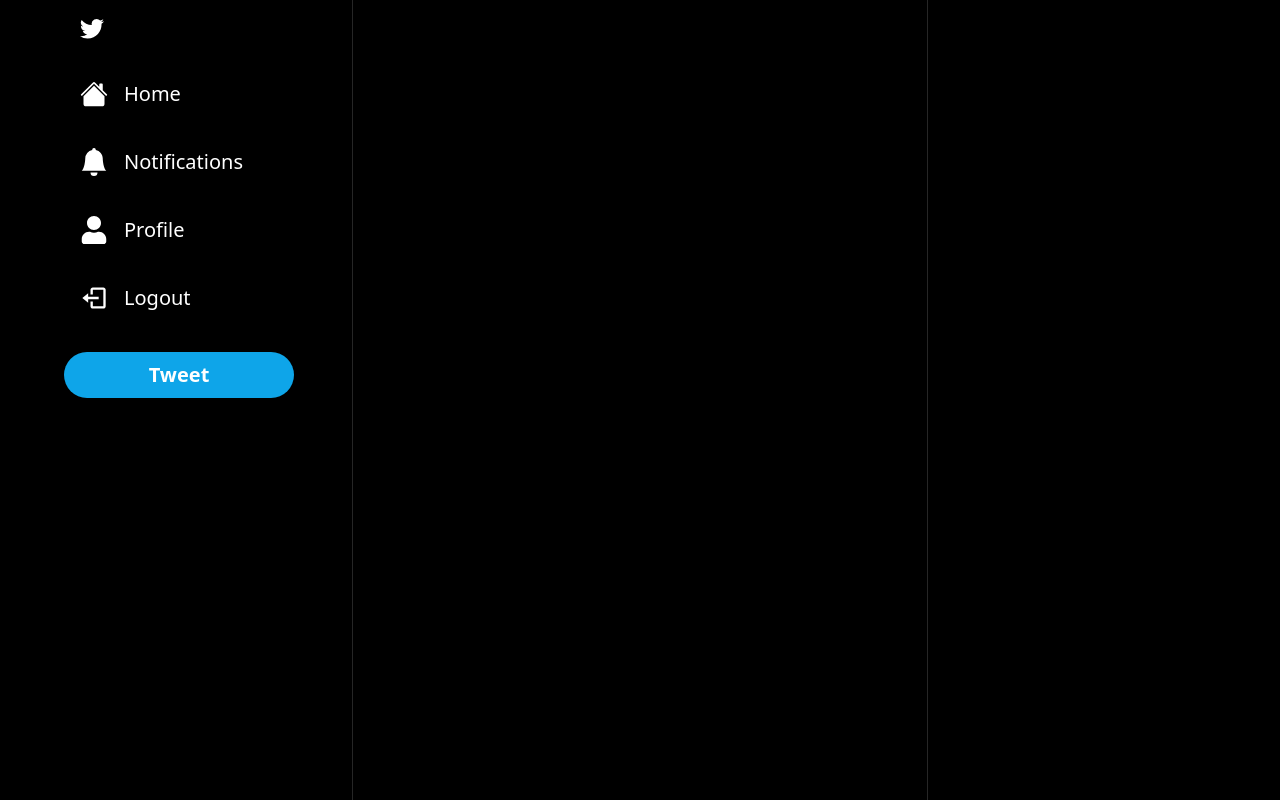
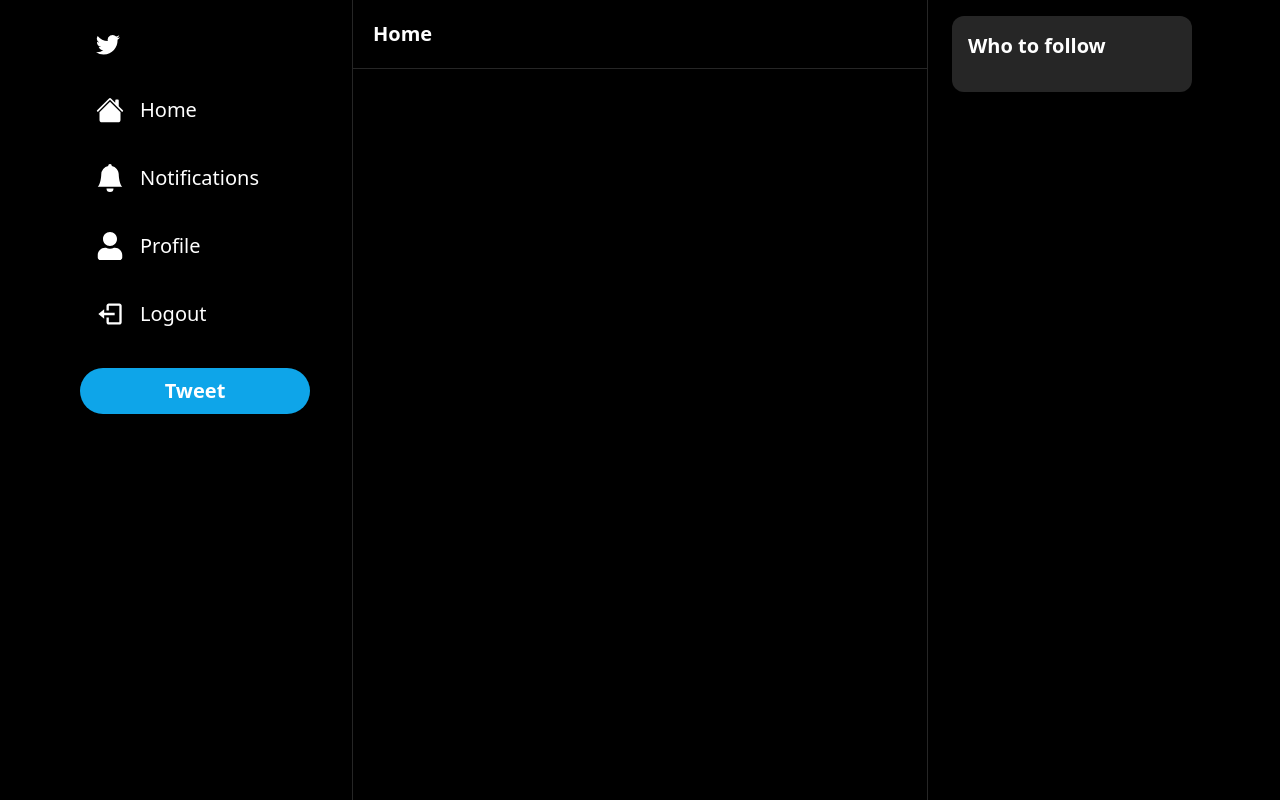
Before and after one commit to Dkabiswa/twitter-clone, a Next.js app: page / in a window 1280 px wide. Built offline with nearby package versions, Linux system fonts and the light colour scheme.

Commit message:
finish up layout structure

```diff
--- /dev/null
+++ b/components/Header.tsx
@@ -0,0 +1,36 @@
+import { useRouter } from "next/router"
+import { useCallback } from "react"
+import { BiArrowBack } from "react-icons/bi";
+
+interface HomeProps {
+  label: string;
+  showBackArrow?: boolean;
+}
+
+const Header: React.FC<HomeProps> = ({
+  label,
+  showBackArrow
+}) => {
+  const router = useRouter()
+
+  const handleBack = useCallback(() => {
+    router.back
+  }, [router])
+  return (
+    <div className="border-b-[1px] border-neutral-800 p-5">
+      <div className="flex flex-row items-center gap-2">
+        {showBackArrow && (
+          <BiArrowBack
+            onClick={handleBack}
+            color="white"
+            size={20}
+            className="cursor-pointer hover:opacity-70 transition"
+          />
+        )}
+        <h1 className="text-white text-xl font-semibold">{label}</h1>
+      </div>
+    </div>
+  )
+}
+
+export default Header
--- /dev/null
+++ b/components/layout/FollowBar.tsx
@@ -0,0 +1,16 @@
+const FollowBar = () => {
+  return (
+    <div className="px-6 py-4 hidden lg:block">
+        <div className="bg-neutral-800 rounded-xl p-4">
+            <h2 className="text-white text-xl font-semibold">
+                Who to follow
+            </h2>
+            <div className="flex flex-col gap-6 mt-4">
+                {/* ToDo */}
+            </div>
+        </div>
+    </div>
+  )
+}
+
+export default FollowBar
--- a/components/layout/Layout.tsx
+++ b/components/layout/Layout.tsx
@@ -1,5 +1,6 @@
 import React from 'react'
 import SideBar from './SideBar'
+import FollowBar from './FollowBar'
 interface LayoutProps {
     children: React.ReactNode
 }
@@ -13,6 +14,7 @@
                 <div className="col-span-3 lg:col-span-2 border-neutral-800 border-x-[1px]">
                     {children}
                 </div>
+                <FollowBar />
             </div>
         </div>
     </div>
--- a/components/layout/SideBar.tsx
+++ b/components/layout/SideBar.tsx
@@ -24,7 +24,7 @@
         }
     ]
   return (
-    <div className="col-span-1 h-full pr-4 md:pr-6">
+    <div className="col-span-1 h-full p-4 md:pr-6">
         <div className="flex flex-col item-end">
             <div className="space-y-2 lg:w-[230px]">
                 <SideBarLogo />
--- a/pages/index.tsx
+++ b/pages/index.tsx
@@ -1,7 +1,9 @@
+import Header from "@/components/Header";
+
 export default function Home() {
-  return (
-    <div>
-      Twitter Clone
-    </div>
+  return  (
+    <>
+      <Header label="Home" />
+    </>
   )
 }
```
